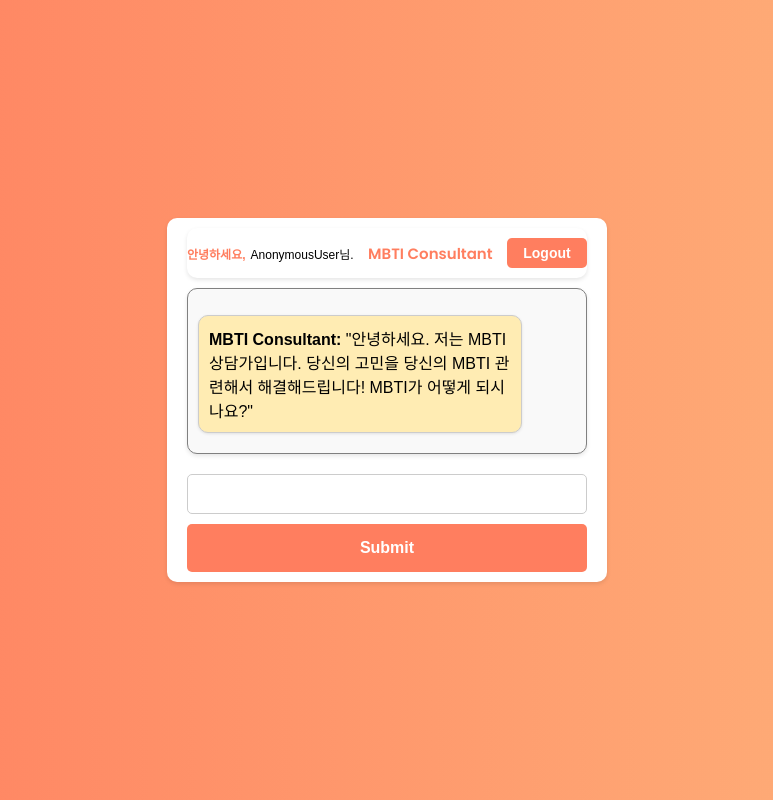
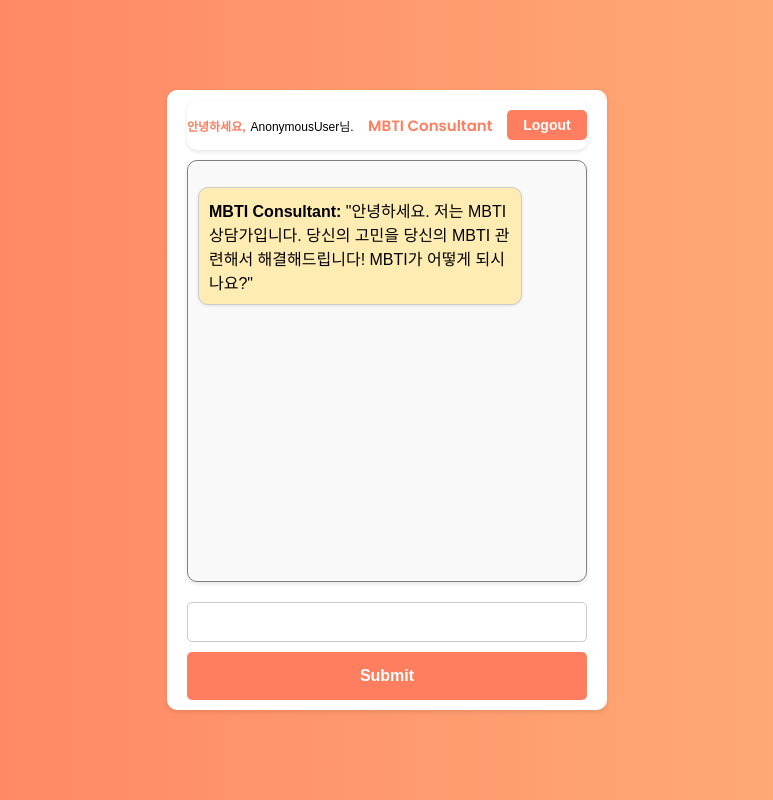
Before and after one commit to Jeonggon-Kim/MBTI_Consultant, a Django app: template templates/main.html in a window 1280 px wide. Shown: the whole page, without its empty margins (253-1026 px from the left). Run offline with Django 5.2, Linux system fonts and the light colour scheme; the template is opened without the code that fills it, so the values that code supplies are empty.

Commit message:
메인페이지 css 수정

```diff
--- a/templates/main.html
+++ b/templates/main.html
@@ -26,6 +26,10 @@
             border-radius: 10px;
             box-shadow: 0 2px 4px rgba(0, 0, 0, 0.1);
             padding: 10px 20px;
+            display: flex;
+            flex-direction: column;
+            height: 80vh; /* 기기에 맞게 높이 설정 */
+            max-height: 600px; /* 최대 높이 설정 */
         }
         .header {
             background-color: #ffffff;
@@ -78,13 +82,12 @@
             background-color: #e07050;
         }
         .chat-container {
-            max-height: 500px;
+            flex-grow: 1;
             overflow-y: auto;
             border: 1px solid gray;
             padding: 10px;
             background-color: #f9f9f9;
             margin-bottom: 20px;
-            flex-grow: 1;
             border-radius: 10px;
             box-shadow: 0 2px 4px rgba(0, 0, 0, 0.1);
         }
```
